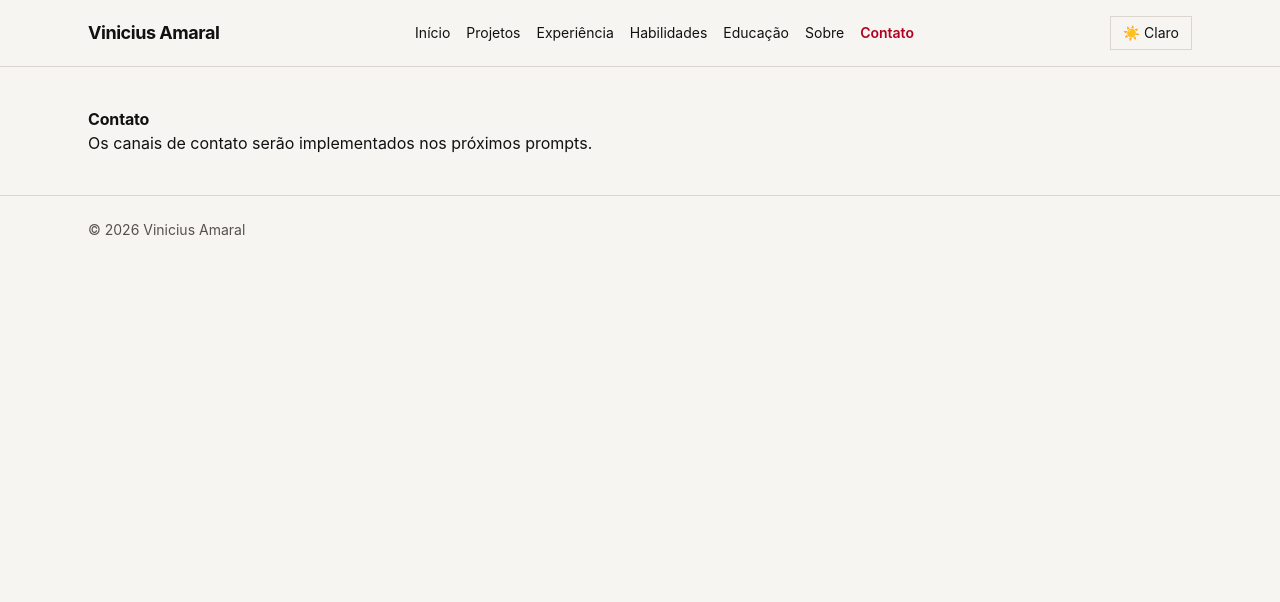
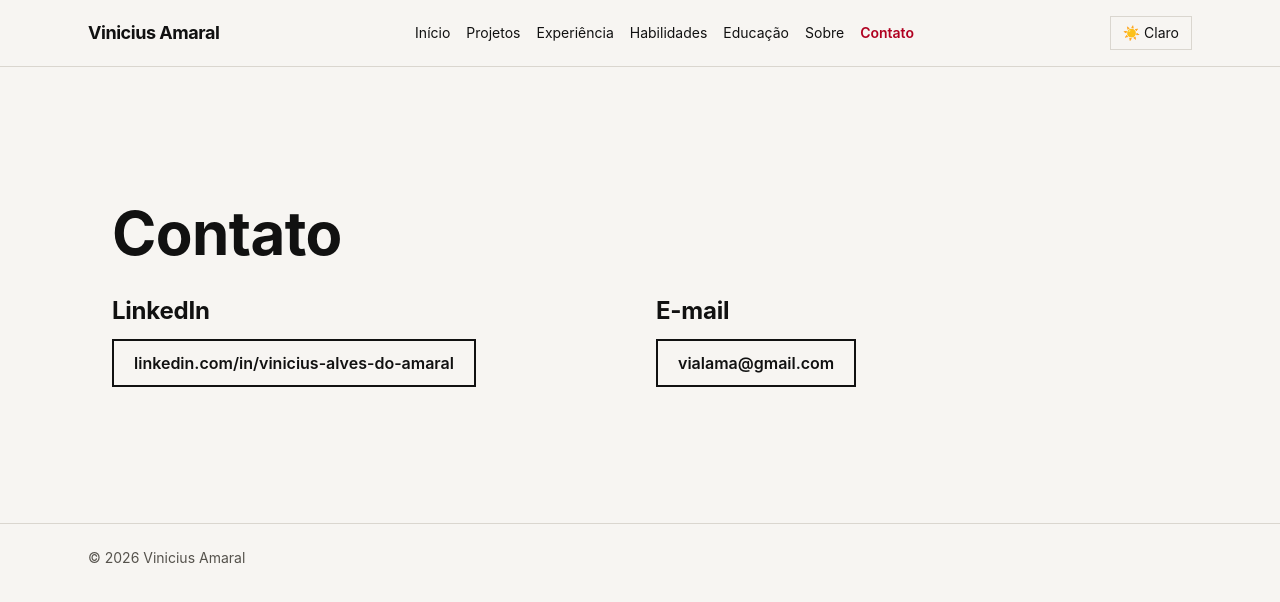
Before and after one commit to vini-amaral/vini-amaral.github.io, an Angular app: page /contact in a window 1280 px wide. Shown: the top 602 px of the page. Built offline with nearby package versions, Linux system fonts and the light colour scheme.

Commit message:
feat(pages): implement contact page using structured social and email links

```diff
--- a/specs/08-implementation-backlog.md
+++ b/specs/08-implementation-backlog.md
@@ -43,7 +43,7 @@
 - [x] 021 — Projects page and project detail route
 - [x] 022 — Skills page
 - [x] 023 — Education and Certifications page
-- [ ] 024 — Contact page
+- [x] 024 — Contact page
 - [ ] 025 — Custom 404 page
 
 ### Phase 6 — Quality
--- a/src/app/features/contact/contact.css
+++ b/src/app/features/contact/contact.css
@@ -0,0 +1,18 @@
+.contact-list {
+  display: grid;
+  gap: 2rem;
+  margin-top: 2rem;
+  padding: 0;
+  list-style: none;
+}
+
+.contact-item app-button {
+  display: inline-block;
+  margin-top: 0.75rem;
+}
+
+@media (min-width: 640px) {
+  .contact-list {
+    grid-template-columns: repeat(2, 1fr);
+  }
+}
--- a/src/app/features/contact/contact.html
+++ b/src/app/features/contact/contact.html
@@ -1,4 +1,22 @@
-<section>
-  <h1>Contato</h1>
-  <p>Os canais de contato serão implementados nos próximos prompts.</p>
-</section>
+<app-section>
+  <app-container>
+    <app-heading [level]="1" visual="display">Contato</app-heading>
+
+    @if (links().length > 0) {
+      <ul class="contact-list">
+        @for (link of links(); track link.id) {
+          <li class="contact-item">
+            <app-heading [level]="2" visual="h3">{{ link.label }}</app-heading>
+            <app-button
+              variant="secondary"
+              [href]="link.url!"
+              [target]="link.type === 'email' ? '_self' : '_blank'"
+            >
+              {{ displayValue(link) }}
+            </app-button>
+          </li>
+        }
+      </ul>
+    }
+  </app-container>
+</app-section>
--- a/src/app/features/contact/contact.ts
+++ b/src/app/features/contact/contact.ts
@@ -1,9 +1,33 @@
-import { Component } from '@angular/core';
+import { Component, inject } from '@angular/core';
+import { toSignal } from '@angular/core/rxjs-interop';
+
+import { SocialLink } from '../../core/models/social-link';
+import { SocialLinkRepository } from '../../core/repositories/social-link-repository';
+import { Button } from '../../shared/ui/button/button';
+import { Container } from '../../shared/ui/container/container';
+import { Heading } from '../../shared/ui/heading/heading';
+import { Section } from '../../shared/ui/section/section';
 
 @Component({
   selector: 'app-contact',
-  imports: [],
+  imports: [Section, Container, Heading, Button],
   templateUrl: './contact.html',
   styleUrl: './contact.css',
 })
-export class Contact {}
+export class Contact {
+  private readonly socialLinkRepository = inject(SocialLinkRepository);
+
+  protected readonly links = toSignal(this.socialLinkRepository.getSocialLinks(), {
+    initialValue: [] as SocialLink[],
+  });
+
+  protected displayValue(link: SocialLink): string {
+    if (!link.url) {
+      return '';
+    }
+    if (link.type === 'email') {
+      return link.url.replace(/^mailto:/, '');
+    }
+    return link.url.replace(/^https?:\/\/(www\.)?/, '');
+  }
+}
```
Also changed, not shown: 1 other file (tests, documents, lock files or other folders).
